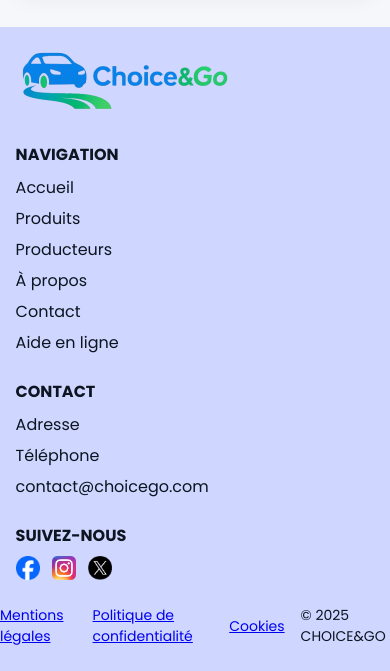
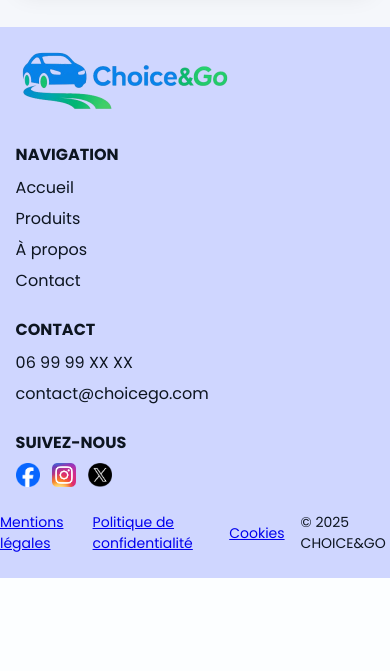
Before and after one commit to FlorentBonvallet/choice_and_go_site, a PHP site: page /index.php in a window 390 px wide; the page is wider, and only the part inside the window is pictured. Shown: the part 1561-2232 px from the top of that part. After the commit the page ends 2139 px from the top of that part, so only its background shows below. Run offline with PHP 8.4, Linux system fonts and the light colour scheme; data comes from the database, SQL or seed files in the repository.

Commit message:
Ajout des liens réseaux sociaux dans le footer
- Ajout du lien Facebook: https://www.facebook.com/profile.php?id=61585930944496
- Ajout du lien Instagram: https://www.instagram.com/choiceandgo/
- Ajout du lien Twitter/X: https://x.com/ChoiceGo181414
- Ajout du lien vers la page À propos
- Mise à jour des coordonnées (téléphone)
- Attributs target="_blank" et rel="noopener noreferrer" pour la sécurité

🤖 Generated with [Claude Code](https://claude.com/claude-code)

Co-Authored-By: Claude Sonnet 4.5 <noreply@anthropic.com>

```diff
--- a/choicego_siteV2/choicego_site/includes/footer.php
+++ b/choicego_siteV2/choicego_site/includes/footer.php
@@ -13,18 +13,15 @@
         <ul>
           <li><a href="index.php">Accueil</a></li>
           <li><a href="create_ride.php">Produits</a></li>
-          <li><a href="#">Producteurs</a></li>
-          <li><a href="#">À propos</a></li>
+          <li><a href="about.php">À propos</a></li>
           <li><a href="contact.php">Contact</a></li>
-          <li><a href="#">Aide en ligne</a></li>
         </ul>
       </div>
 
       <div class="footer-col">
         <h4>CONTACT</h4>
         <ul>
-          <li>Adresse</li>
-          <li>Téléphone</li>
+          <li>06 99 99 XX XX</li>
           <li><a href="mailto:contact@choicego.com">contact@choicego.com</a></li>
         </ul>
       </div>
@@ -32,13 +29,13 @@
       <div class="footer-col">
         <h4>SUIVEZ-NOUS</h4>
         <div class="socials">
-          <a href="#" aria-label="Facebook">
+          <a href="https://www.facebook.com/profile.php?id=61585930944496" target="_blank" rel="noopener noreferrer" aria-label="Facebook">
             <img class="social-icon" src="assets/img/Facebook_Logo.png" alt="" width="24" height="24" loading="lazy" decoding="async" />
           </a>
-          <a href="#" aria-label="Instagram">
+          <a href="https://www.instagram.com/choiceandgo/" target="_blank" rel="noopener noreferrer" aria-label="Instagram">
             <img class="social-icon" src="assets/img/Instagram_icon.png" alt="" width="24" height="24" loading="lazy" decoding="async" />
           </a>
-          <a href="#" aria-label="Twitter">
+          <a href="https://x.com/ChoiceGo181414" target="_blank" rel="noopener noreferrer" aria-label="Twitter">
             <img class="social-icon" src="assets/img/twitter_logo.png" alt="" width="24" height="24" loading="lazy" decoding="async" />
           </a>
         </div>
```
